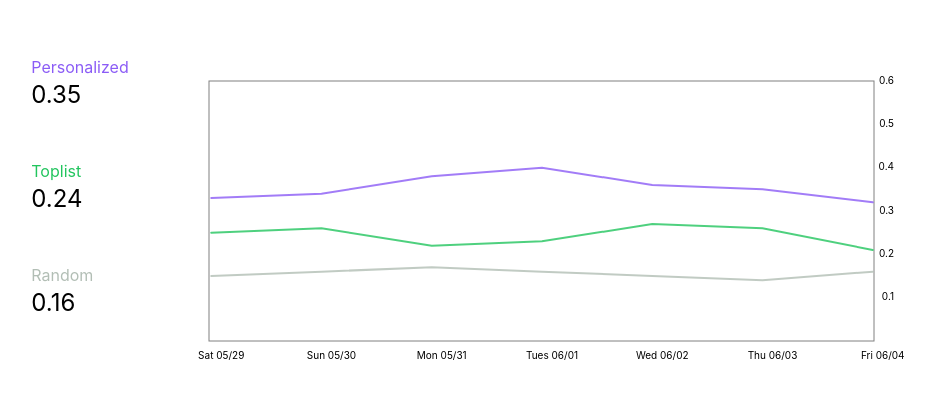
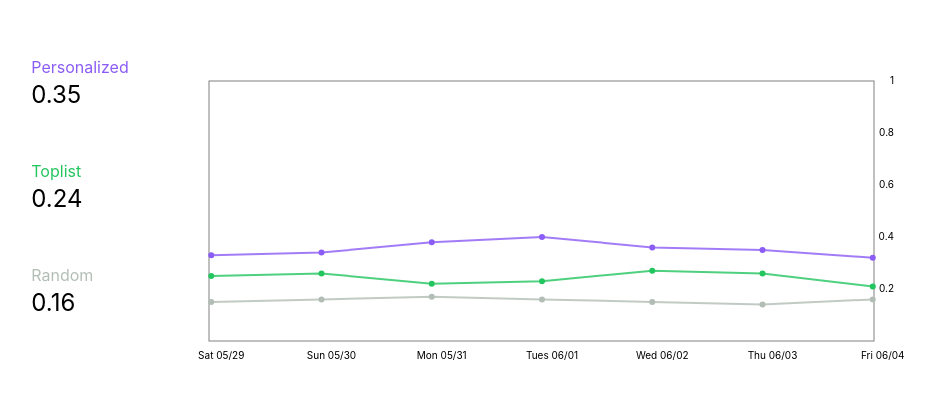
Before and after one commit to Saimatonni/XYChart, a React (Create React App) app in the folder linechart/: page / in a window 1280 px wide. Shown: the part 189-588 px from the top of the page, without its empty margins (160-1094 px from the left). Built offline with nearby package versions, Linux system fonts and the light colour scheme.

Commit message:
Add files via upload

```diff
--- a/linechart/src/CustomLineChart.tsx
+++ b/linechart/src/CustomLineChart.tsx
@@ -3,10 +3,11 @@ import { AxisLeft, AxisRight, AxisBottom } from "@visx/axis";
 import { scaleLinear, scaleBand } from "@visx/scale";
 import { LinePath } from "@visx/shape";
 import { Group } from "@visx/group";
-import { withTooltip, Tooltip } from "@visx/tooltip";
+import { Tooltip, defaultStyles } from "@visx/tooltip";
 import { WithTooltipProvidedProps } from "@visx/tooltip/lib/enhancers/withTooltip";
 // import "./CustomLineChart.css";
 import { MouseEvent } from "react";
+import { Circle } from "@visx/shape";
 
 interface DataPoint {
   name: string;
@@ -29,20 +30,8 @@ interface CustomLineChartProps {
     left: number;
     right: number;
   };
-  // yRange: number[];
   xDomain: string[];
-  // tooltipOpen: boolean;
-  // tooltipLeft: number;
-  // tooltipTop: number;
-  // tooltipData: DataPoint | undefined;
-  // hideTooltip: () => void;
-  // showTooltip: (event: React.MouseEvent<Element, MouseEvent>, data: DataPoint) => void;
 }
-
-const formatLabel = (label: string): string => {
-  const [day, time] = label.split(" ");
-  return `${day}\n${time}`;
-};
 
 export function CustomLineChart({
   lines,
@@ -50,58 +39,31 @@ export function CustomLineChart({
   height,
   margin,
   xDomain,
-}: // tooltipOpen,
-// tooltipLeft,
-// tooltipTop,
-// tooltipData,
-// hideTooltip,
-// showTooltip,
-CustomLineChartProps) {
-  const [tooltipData, setTooltipData] = useState<DataPoint | undefined>(
-    undefined
-  );
-  const [tooltipLeft, setTooltipLeft] = useState<number>(0);
-  const [tooltipTop, setTooltipTop] = useState<number>(0);
-  const [tooltipOpen, setTooltipOpen] = useState<boolean>(false);
-
-  const showTooltip = (
-    event: React.MouseEvent<SVGPathElement, globalThis.MouseEvent>,
-    data: DataPoint
-  ) => {
-    const { clientX, clientY } = event;
-    setTooltipData(data);
-    setTooltipLeft(clientX);
-    setTooltipTop(clientY);
-    setTooltipOpen(true);
-  };
-
-  const hideTooltip = () => {
-    setTooltipOpen(false);
-  };
-
+}: CustomLineChartProps) {
+  const [tooltipData, setTooltipData] = useState<DataPoint | null>(null);
 
   const xMax = width - margin.left - margin.right;
   const yMax = height - margin.top - margin.bottom;
-
-
   const xScale = scaleBand<string>({
     domain: xDomain, // Use xDomain prop
     range: [-margin.left - 28, width + 14],
     padding: 1,
   });
 
-  const yMin = 0;
+  const yMin = 0.0;
   const yMaxi =
-    Math.max(...lines.flatMap((line) => line.data.map((d) => d.value))) + 0.2;
+    Math.max(...lines.flatMap((line) => line.data.map((d) => d.value))) + 0.6;
 
   const yScale = scaleLinear<number>({
     domain: [yMin, yMaxi],
     range: [height - margin.bottom, margin.top],
   });
 
-const tickValues = Array.from(
+  const tickValues = Array.from(
     new Set(yScale.ticks().map((value) => Math.ceil(value * 20) / 10))
-  ).filter((tick) => tick !== 0 && tick <= Math.ceil(yScale.domain()[1] * 10) / 10);
+  ).filter(
+    (tick) => tick !== 0 && tick <= Math.ceil(yScale.domain()[1] * 10) / 10
+  );
 
   // const averageValue = lines[0].data.reduce((sum, data) => sum + data.value, 0) / lines[0].data.length;
   const titleAverages = lines.map((line) => {
@@ -109,22 +71,6 @@ const tickValues = Array.from(
       line.data.reduce((sum, data) => sum + data.value, 0) / line.data.length;
     return { title: line.title, average };
   });
-
-  // const handleMouseHover = (
-  //   event: React.MouseEvent<SVGRectElement, MouseEvent>,
-  //   data: DataPoint
-  // ) => {
-  //   const { clientX, clientY } = event;
-  //   showTooltip({
-  //     tooltipData: data,
-  //     tooltipLeft: clientX,
-  //     tooltipTop: clientY,
-  //   });
-  // };
-
-  // const handleMouseLeave = () => {
-  //   hideTooltip();
-  // };
 
   return (
     <div className="flex justify-center items-center h-screen">
@@ -146,7 +92,7 @@ const tickValues = Array.from(
         ))}
       </div>
 
-      <svg width={width} height={height} onMouseLeave={hideTooltip}>
+      <svg width={width} height={height}>
         <rect
           x={margin.left}
           y={margin.top}
@@ -155,7 +101,6 @@ const tickValues = Array.from(
           fill="none"
           stroke="gray"
         />
-
 
         <g transform={`translate(0, ${height - margin.bottom})`}>
           {xScale.domain().map((value, index) => (
@@ -171,8 +116,6 @@ const tickValues = Array.from(
             </text>
           ))}
         </g>
-
-
 
         <g transform={`translate(${width - margin.right}, 0)`}>
           {tickValues.map((value, index) => (
@@ -199,24 +142,69 @@ const tickValues = Array.from(
               stroke={line.color}
               strokeWidth={2}
               strokeOpacity={0.8}
-              // onMouseMove={(event) => handleMouseHover(event, line.data)}
-              // onMouseLeave={handleMouseLeave}
-              onMouseMove={(event) => showTooltip(event, line.data[0])}
-              onMouseLeave={hideTooltip}
             />
           ))}
+
+          {/* Render circles/points with tooltips */}
+          {lines.map((line) =>
+            line.data.map((d, index) => (
+              <g
+                key={index}
+                onMouseEnter={() => setTooltipData(d)}
+                onMouseLeave={() => setTooltipData(null)}
+              >
+                <Circle
+                  cx={xScale(d.name) ?? 0}
+                  cy={yScale(d.value)}
+                  r={3} // Adjust the size of the circles
+                  fill={line.color}
+                />
+              </g>
+            ))
+          )}
         </Group>
-
-        {tooltipOpen && tooltipData && (
-          <Tooltip
-            top={tooltipTop}
-            left={tooltipLeft}
-            style={{ backgroundColor: "white", color: "#333" }}
+        {tooltipData && (
+          <g
+            transform={`translate(${xScale(tooltipData.name)! + margin.left -40},${
+              yScale(tooltipData.value) + margin.top - 60
+            })`}
           >
-            <strong>{tooltipData.name}</strong>
-            <br />
-            Value: {tooltipData.value.toFixed(2)}
-          </Tooltip>
+            <rect
+              x={-40}
+              y={-25}
+              width={90}
+              height={60}
+              fill="#f9f9f9"
+              stroke="gray"
+              strokeWidth={2}
+              rx={5}
+            />
+            <text
+              x={0}
+              y={-12}
+              fontSize={10}
+              textAnchor="middle"
+              dominantBaseline="middle"
+            >
+              {/* Display the title of the line */}
+              <tspan
+                x={0}
+                dy={5} // First line, adjust the dy value for spacing
+                fill={
+                  lines.find((line) => line.data.includes(tooltipData))?.color
+                }
+              >
+                {lines.find((line) => line.data.includes(tooltipData))?.title}
+              </tspan>
+              <tspan x={0} dy={15}>
+                {/* tooltipData.name */}
+                {tooltipData.name}
+              </tspan>
+              <tspan x={0} dy={15} fontWeight="bold">
+                {tooltipData.value}
+              </tspan>
+            </text>
+          </g>
         )}
       </svg>
     </div>
```
